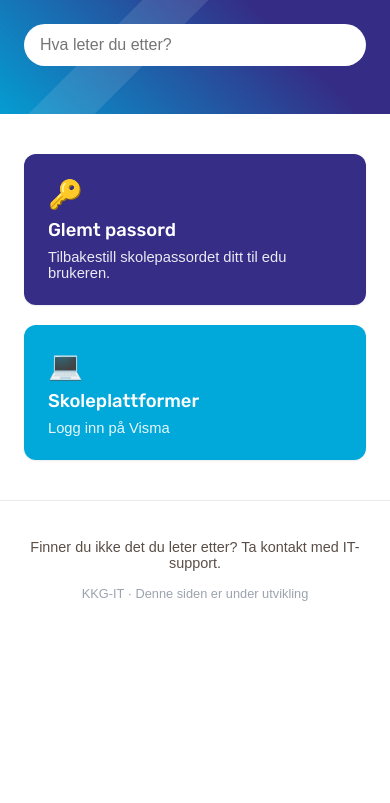
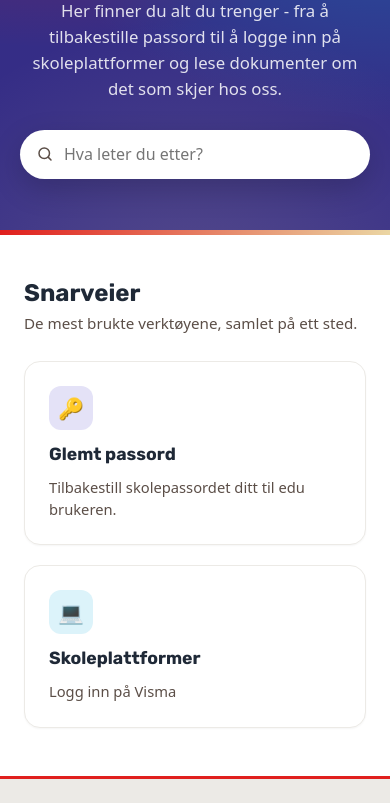
Before and after one commit to KKG-It/kkgit, a plain HTML site: page index.html in a window 390 px wide. Shown: the part 257-1060 px from the top of the page. Before the commit the page ends 895 px from the top, so only its background shows below. Drawn offline with Linux system fonts and the light colour scheme.

Commit message:
Enhance header structure, improve hero section styling, and add hub introduction in index.html; update styles.css for better layout and responsiveness; add .gitignore file

```diff
--- a/index.html
+++ b/index.html
@@ -13,7 +13,9 @@
     <body>
         <header class="site-header">
             <div class="brand">
-                <img class="brand-logo" src="img/logo.png" alt="Kristiansand katedralskole Gimle" href="https://kkgit.no">
+                <a href="https://kkgit.no">
+                    <img class="brand-logo" src="img/logo.png" alt="Kristiansand katedralskole Gimle">
+                </a>
             </div>
             <p class="header-note">Denne siden er under utvikling</p>
         </header>
@@ -21,13 +23,23 @@
         <section class="hero">
             <div class="hero__shapes" aria-hidden="true"></div>
             <div class="hero__content">
+                <span class="hero__eyebrow">KKG-IT · Elevportal</span>
                 <h1>Velkommen til KKG-IT</h1>
                 <p>Her finner du alt du trenger - fra å tilbakestille passord til å logge inn på skoleplattformer og lese dokumenter om det som skjer hos oss.</p>
                 <label class="hero__search" for="hub-search">
                     <span class="visually-hidden">Søk i snarveier</span>
+                    <svg width="18" height="18" viewBox="0 0 24 24" fill="none" aria-hidden="true">
+                        <circle cx="11" cy="11" r="7" stroke="currentColor" stroke-width="2"/>
+                        <path d="m20 20-3.5-3.5" stroke="currentColor" stroke-width="2" stroke-linecap="round"/>
+                    </svg>
                     <input type="search" id="hub-search" placeholder="Hva leter du etter?">
                 </label>
             </div>
+        </section>
+
+        <section class="hub-intro">
+            <h2>Snarveier</h2>
+            <p>De mest brukte verktøyene, samlet på ett sted.</p>
         </section>
 
         <main id="hub-grid" class="hub-grid" aria-live="polite">
--- a/style/styles.css
+++ b/style/styles.css
@@ -12,7 +12,7 @@
 	--ink: #1f2937;
 
 	--font-heading: "Rubik", Arial, sans-serif;
-	--font-body: Arial, sans-serif;
+	--font-body: system-ui, -apple-system, "Segoe UI", Arial, sans-serif;
 }
 
 * {
@@ -42,11 +42,16 @@
 
 /* Header */
 .site-header {
+	position: sticky;
+	top: 0;
+	z-index: 10;
 	display: flex;
 	align-items: center;
 	justify-content: space-between;
 	gap: 1rem;
-	padding: 1rem 1.5rem;
+	padding: 0.85rem 1.5rem;
+	background: rgba(255, 255, 255, 0.92);
+	backdrop-filter: blur(6px);
 	border-bottom: 1px solid var(--grey-light);
 }
 
@@ -54,6 +59,11 @@
 	display: flex;
 	align-items: center;
 	gap: 0.75rem;
+}
+
+.brand a {
+	display: flex;
+	align-items: center;
 }
 
 .brand-logo {
@@ -64,58 +74,123 @@
 
 .header-note {
 	margin: 0;
-	font-size: 0.8rem;
+	padding: 0.35rem 0.85rem;
+	border-radius: 999px;
+	background: var(--grey-light);
 	color: var(--grey-dark);
+	font-size: 0.75rem;
+	font-weight: 500;
+	white-space: nowrap;
 }
 
 /* Hero */
 .hero {
 	position: relative;
 	overflow: hidden;
-	padding: 3rem 1.5rem;
+	padding: 4rem 1.5rem 4.5rem;
 	background: var(--blue-dark);
 	color: #fff;
 	text-align: center;
+}
+
+.hero::after {
+	content: "";
+	position: absolute;
+	inset: auto 0 0 0;
+	height: 5px;
+	background: linear-gradient(90deg, var(--agder-red), var(--agder-gold));
 }
 
 .hero__shapes {
 	position: absolute;
 	inset: 0;
 	background:
-		linear-gradient(135deg, transparent 45%, rgba(255,255,255,0.12) 45%, rgba(255,255,255,0.12) 55%, transparent 55%),
-		linear-gradient(45deg, var(--blue-light) 0%, transparent 55%),
-		linear-gradient(-45deg, var(--blue-dark) 0%, transparent 60%);
-	opacity: 0.9;
+		radial-gradient(38rem 24rem at 12% -10%, rgba(224, 31, 29, 0.35), transparent 60%),
+		radial-gradient(34rem 22rem at 100% 10%, rgba(0, 169, 218, 0.30), transparent 65%),
+		radial-gradient(30rem 26rem at 50% 120%, rgba(235, 214, 163, 0.18), transparent 70%);
 }
 
 .hero__content {
 	position: relative;
-	max-width: 40rem;
+	max-width: 42rem;
 	margin: 0 auto;
 }
 
+.hero__eyebrow {
+	display: inline-flex;
+	align-items: center;
+	gap: 0.4rem;
+	margin: 0 0 1rem;
+	padding: 0.3rem 0.9rem;
+	border-radius: 999px;
+	background: rgba(255, 255, 255, 0.12);
+	border: 1px solid rgba(235, 214, 163, 0.4);
+	color: var(--agder-gold);
+	font-size: 0.75rem;
+	font-weight: 600;
+	letter-spacing: 0.08em;
+	text-transform: uppercase;
+}
+
 .hero h1 {
-	font-size: 2.25rem;
+	font-size: 2.75rem;
+	font-weight: 700;
+	letter-spacing: -0.01em;
+	text-wrap: balance;
 }
 
 .hero p {
-	margin: 0.75rem 0 1.5rem;
+	margin: 0.85rem 0 1.75rem;
 	font-size: 1.05rem;
-	color: rgba(255, 255, 255, 0.9);
+	line-height: 1.55;
+	color: rgba(255, 255, 255, 0.85);
+}
+
+.hero__search {
+	display: block;
+	max-width: 26rem;
+	margin: 0 auto;
+	position: relative;
+}
+
+.hero__search svg {
+	position: absolute;
+	left: 1rem;
+	top: 50%;
+	transform: translateY(-50%);
+	color: var(--grey-dark);
+	pointer-events: none;
 }
 
 .hero__search input {
 	width: 100%;
-	max-width: 24rem;
-	padding: 0.75rem 1rem;
+	padding: 0.85rem 1rem 0.85rem 2.75rem;
 	border: none;
 	border-radius: 999px;
 	font-size: 1rem;
 	font-family: var(--font-body);
+	box-shadow: 0 10px 30px rgba(0, 0, 0, 0.18);
 }
 
 .hero__search input:focus {
 	outline: 3px solid var(--yellow);
+}
+
+/* Hub intro */
+.hub-intro {
+	max-width: 72rem;
+	margin: 0 auto;
+	padding: 2.75rem 1.5rem 0;
+}
+
+.hub-intro h2 {
+	font-size: 1.5rem;
+}
+
+.hub-intro p {
+	margin: 0.4rem 0 0;
+	color: var(--grey-dark);
+	font-size: 0.95rem;
 }
 
 /* Hub grid */
@@ -123,7 +198,7 @@
 	display: grid;
 	grid-template-columns: repeat(auto-fit, minmax(16rem, 1fr));
 	gap: 1.25rem;
-	padding: 2.5rem 1.5rem;
+	padding: 1.75rem 1.5rem 3rem;
 	max-width: 72rem;
 	margin: 0 auto;
 }
@@ -131,56 +206,66 @@
 .hub-card {
 	display: flex;
 	flex-direction: column;
-	gap: 0.5rem;
+	gap: 0.85rem;
 	padding: 1.5rem;
-	border-radius: 0.75rem;
-	color: #fff;
+	border-radius: 1rem;
+	background: #fff;
+	border: 1px solid var(--grey-light);
+	color: var(--ink);
 	text-decoration: none;
-	box-shadow: 0 1px 2px rgba(0, 0, 0, 0.08);
-	transition: transform 0.15s ease, box-shadow 0.15s ease;
+	box-shadow: 0 1px 2px rgba(0, 0, 0, 0.04);
+	transition: transform 0.15s ease, box-shadow 0.15s ease, border-color 0.15s ease;
 }
 
 .hub-card:hover,
 .hub-card:focus-visible {
 	transform: translateY(-3px);
-	box-shadow: 0 8px 20px rgba(0, 0, 0, 0.18);
+	border-color: var(--hub-accent, var(--blue-dark));
+	box-shadow: 0 14px 28px -12px var(--hub-accent, var(--blue-dark));
 	outline: none;
 }
 
 .hub-card__icon {
-	font-size: 1.75rem;
+	display: flex;
+	align-items: center;
+	justify-content: center;
+	width: 2.75rem;
+	height: 2.75rem;
+	border-radius: 0.75rem;
+	background: var(--hub-accent-soft, var(--grey-light));
+	font-size: 1.3rem;
 }
 
 .hub-card__title {
 	font-family: var(--font-heading);
-	font-size: 1.15rem;
-	font-weight: 500;
+	font-size: 1.1rem;
+	font-weight: 600;
 }
 
 .hub-card__desc {
 	margin: 0;
 	font-size: 0.92rem;
-	color: rgba(255, 255, 255, 0.9);
+	line-height: 1.45;
+	color: var(--grey-dark);
 }
 
 .hub-card.is-hidden {
 	display: none;
 }
 
-.hub-card--0 { background: var(--blue-dark); }
-.hub-card--1 { background: var(--blue-light); }
-.hub-card--2 { background: var(--green-dark); }
-.hub-card--3 { background: var(--green-light); color: var(--ink); }
-.hub-card--3 .hub-card__desc { color: rgba(31, 41, 55, 0.85); }
-.hub-card--4 { background: var(--rust); }
-.hub-card--5 { background: var(--yellow); color: var(--ink); }
-.hub-card--5 .hub-card__desc { color: rgba(31, 41, 55, 0.85); }
+.hub-card--0 { --hub-accent: var(--blue-dark); --hub-accent-soft: #e4e2f7; }
+.hub-card--1 { --hub-accent: var(--blue-light); --hub-accent-soft: #dcf3fa; }
+.hub-card--2 { --hub-accent: var(--green-dark); --hub-accent-soft: #dcefec; }
+.hub-card--3 { --hub-accent: var(--agder-red); --hub-accent-soft: #fbe0df; }
+.hub-card--4 { --hub-accent: var(--rust); --hub-accent-soft: #f2e2da; }
+.hub-card--5 { --hub-accent: #b3910a; --hub-accent-soft: #fdf1cf; }
 
 /* Footer */
 .site-footer {
-	padding: 1.5rem;
+	padding: 1.75rem 1.5rem;
 	text-align: center;
-	border-top: 1px solid var(--grey-light);
+	border-top: 3px solid var(--agder-red);
+	background: var(--grey-light);
 	color: var(--grey-dark);
 	font-size: 0.9rem;
 }
@@ -197,8 +282,12 @@
 		align-items: flex-start;
 	}
 
+	.hero {
+		padding: 3rem 1.25rem 3.5rem;
+	}
+
 	.hero h1 {
-		font-size: 1.75rem;
+		font-size: 1.9rem;
 	}
 
 	.hub-grid {
```
Also changed, not shown: 1 other file.
